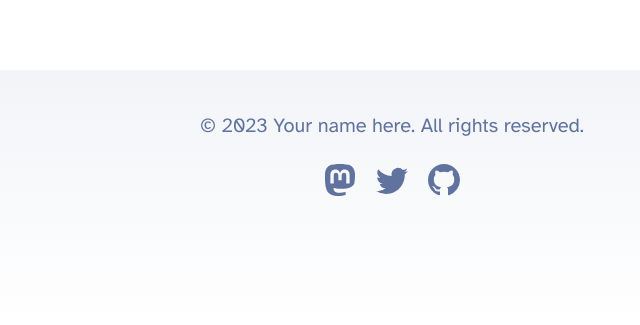
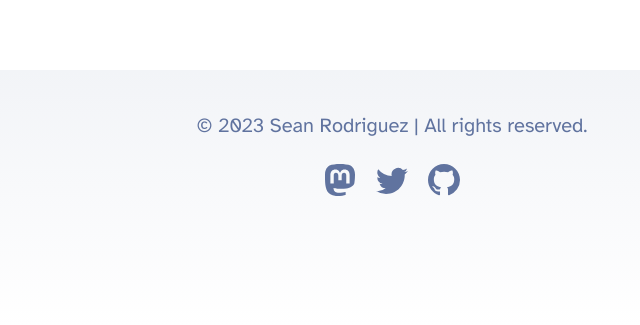
Before and after one commit to sero-dev/sero-dev.github.io, an Astro site: page / in a window 1280 px wide. Shown: the part 885-1210 px from the top of the page, 248-888 px from the left. Built offline with nearby package versions, Linux system fonts and the light colour scheme; Astro itself is replaced by a stand-in of ours.

Commit message:
Change footer copyright

```diff
--- a/src/components/Footer.astro
+++ b/src/components/Footer.astro
@@ -3,7 +3,7 @@ const today = new Date();
 ---
 
 <footer>
-	&copy; {today.getFullYear()} Your name here. All rights reserved.
+	&copy; {today.getFullYear()} Sean Rodriguez | All rights reserved.
 	<div class="social-links">
 		<a href="https://m.webtoo.ls/@astro" target="_blank">
 			<span class="sr-only">Follow Astro on Mastodon</span>
```
